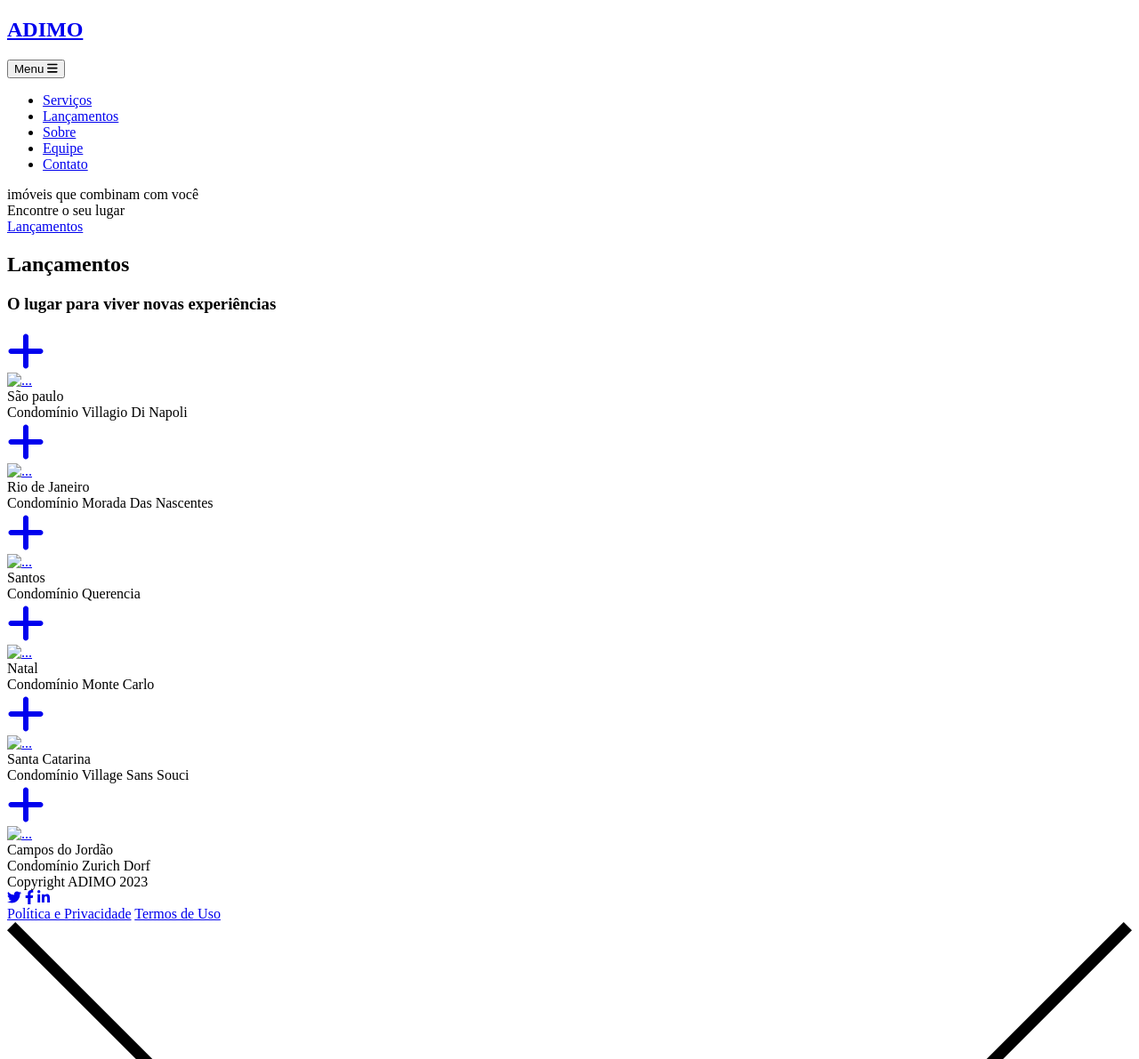
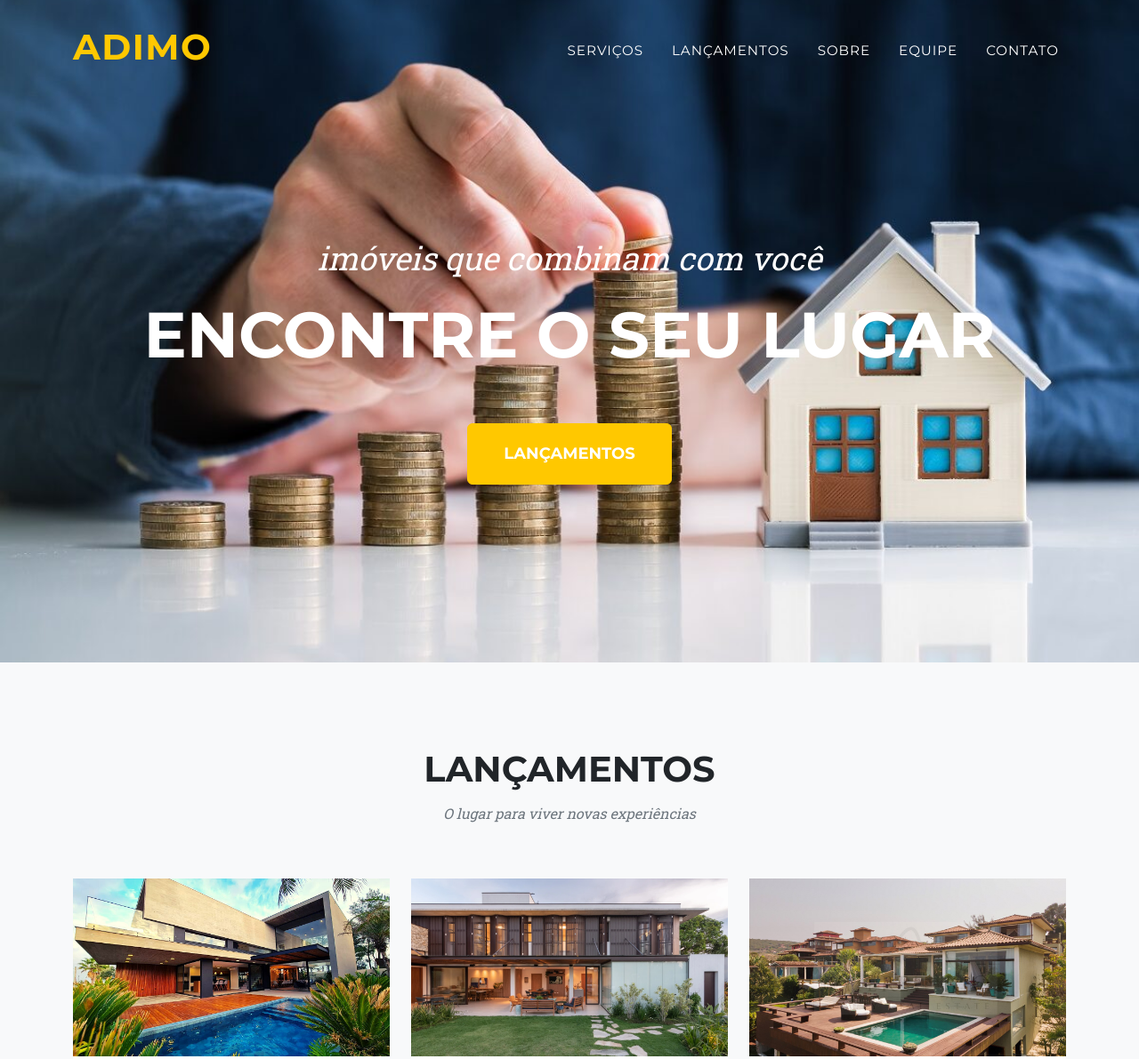
Before and after one commit to juansouzamd/imobiliaria, a plain HTML site: page lancamentos.html in a window 1280 px wide. Shown: the top 1191 px of the page at 89% size. Drawn offline with nearby package versions, Linux system fonts and the light colour scheme; the site is published under a folder, as on GitHub Pages, so addresses that start at the root find nothing.

Commit message:
arrumando paginas

```diff
--- a/contato.html
+++ b/contato.html
@@ -14,8 +14,8 @@
     <link href="https://fonts.googleapis.com/css?family=Montserrat:400,700" rel="stylesheet" type="text/css" />
     <link href="https://fonts.googleapis.com/css?family=Roboto+Slab:400,100,300,700" rel="stylesheet" type="text/css" />
     <!-- CSS-->
-    <link rel="stylesheet" href="/css/styles.css">
-    <link rel="stylesheet" href="/css/main.css">
+    <link rel="stylesheet" href="css/styles.css">
+    <link rel="stylesheet" href="css/main.css">
 </head>
 
 <body id="page-top">
--- a/lancamentos.html
+++ b/lancamentos.html
@@ -14,8 +14,8 @@
     <link href="https://fonts.googleapis.com/css?family=Montserrat:400,700" rel="stylesheet" type="text/css" />
     <link href="https://fonts.googleapis.com/css?family=Roboto+Slab:400,100,300,700" rel="stylesheet" type="text/css" />
     <!-- CSS-->
-    <link rel="stylesheet" href="/css/styles.css">
-    <link rel="stylesheet" href="/css/main.css">
+    <link rel="stylesheet" href="css/styles.css">
+    <link rel="stylesheet" href="css/main.css">
 </head>
 
 <body id="page-top">
@@ -66,7 +66,7 @@
                             <div class="portfolio-hover">
                                 <div class="portfolio-hover-content"><i class="fas fa-plus fa-3x"></i></div>
                             </div>
-                            <img class="img-fluid" src="/assets/img/Lançamentos/casa-luxo-sp.jpg" alt="..." />
+                            <img class="img-fluid" src="assets/img/Lançamentos/casa-luxo-sp.jpg" alt="..." />
                         </a>
                         <div class="portfolio-caption">
                             <div class="portfolio-caption-heading">São paulo</div>
@@ -80,7 +80,7 @@
                             <div class="portfolio-hover">
                                 <div class="portfolio-hover-content"><i class="fas fa-plus fa-3x"></i></div>
                             </div>
-                            <img class="img-fluid" src="/assets/img/Lançamentos/casa-luxo-rj.webp" alt="..." />
+                            <img class="img-fluid" src="assets/img/Lançamentos/casa-luxo-rj.webp" alt="..." />
                         </a>
                         <div class="portfolio-caption">
                             <div class="portfolio-caption-heading">Rio de Janeiro</div>
@@ -94,7 +94,7 @@
                             <div class="portfolio-hover">
                                 <div class="portfolio-hover-content"><i class="fas fa-plus fa-3x"></i></div>
                             </div>
-                            <img class="img-fluid" src="/assets/img/Lançamentos/casa-luxo-santos.jpg" alt="..." />
+                            <img class="img-fluid" src="assets/img/Lançamentos/casa-luxo-santos.jpg" alt="..." />
                         </a>
                         <div class="portfolio-caption">
                             <div class="portfolio-caption-heading">Santos</div>
@@ -108,7 +108,7 @@
                             <div class="portfolio-hover">
                                 <div class="portfolio-hover-content"><i class="fas fa-plus fa-3x"></i></div>
                             </div>
-                            <img class="img-fluid" src="/assets/img/Lançamentos/casa-luxo-natal.webp" alt="..." />
+                            <img class="img-fluid" src="assets/img/Lançamentos/casa-luxo-natal.webp" alt="..." />
                         </a>
                         <div class="portfolio-caption">
                             <div class="portfolio-caption-heading">Natal</div>
@@ -122,7 +122,7 @@
                             <div class="portfolio-hover">
                                 <div class="portfolio-hover-content"><i class="fas fa-plus fa-3x"></i></div>
                             </div>
-                            <img class="img-fluid" src="/assets/img/Lançamentos/casa-luxo-sc.jpg" alt="..." />
+                            <img class="img-fluid" src="assets/img/Lançamentos/casa-luxo-sc.jpg" alt="..." />
                         </a>
                         <div class="portfolio-caption">
                             <div class="portfolio-caption-heading">Santa Catarina</div>
@@ -136,7 +136,7 @@
                             <div class="portfolio-hover">
                                 <div class="portfolio-hover-content"><i class="fas fa-plus fa-3x"></i></div>
                             </div>
-                            <img class="img-fluid" src="/assets/img/Lançamentos/casa-luxo-campos.webp" alt="..." />
+                            <img class="img-fluid" src="assets/img/Lançamentos/casa-luxo-campos.webp" alt="..." />
                         </a>
                         <div class="portfolio-caption">
                             <div class="portfolio-caption-heading">Campos do Jordão</div>
@@ -181,7 +181,7 @@
                             <div class="modal-body">
                                 <h2 class="text-uppercase">Villagio Di Napoli</h2>
                                 <p class="item-intro text-muted">Casa com 4 quartos, 352 m²</p>
-                                <img class="img-fluid d-block mx-auto" src="/assets/img/Lançamentos/casa-luxo-sp.jpg"
+                                <img class="img-fluid d-block mx-auto" src="assets/img/Lançamentos/casa-luxo-sp.jpg"
                                     alt="..." />
                                 <p>Venha conhecer esta deslumbrante casa no Condomínio Villagio di Napoli, localizado em
                                     Valinhos, SP. Com uma arquitetura moderna e acabamentos de alta qualidade, esta casa
@@ -219,7 +219,7 @@
                             <div class="modal-body">
                                 <h2 class="text-uppercase">Morada Das Nascentes</h2>
                                 <p class="item-intro text-muted">Casa com 3 quartos, 285 m²</p>
-                                <img class="img-fluid d-block mx-auto" src="/assets/img/Lançamentos/casa-luxo-rj.webp"
+                                <img class="img-fluid d-block mx-auto" src="assets/img/Lançamentos/casa-luxo-rj.webp"
                                     alt="..." />
                                 <p>O Condomínio Morada das Nascentes é um verdadeiro paraíso residencial que combina
                                     harmoniosamente a tranquilidade da natureza com uma infraestrutura de alto
@@ -261,7 +261,7 @@
                                 <h2 class="text-uppercase">Condomínio Querencia</h2>
                                 <p class="item-intro text-muted">Casa com 3 quartos, 320 m²</p>
                                 <img class="img-fluid d-block mx-auto"
-                                    src="/assets/img/Lançamentos/casa-luxo-santos.jpg" alt="..." />
+                                    src="assets/img/Lançamentos/casa-luxo-santos.jpg" alt="..." />
                                 <p>Esta maravilhosa casa, se destaca por seus ambientes amplos e integrados perfeitos
                                     para o convívio da família, além de ideal para receber amigos. As 3 suítes com
                                     janelas automatizadas no piso superior se destacam pelo excelente aproveitamento de
@@ -300,7 +300,7 @@
                                 <h2 class="text-uppercase">Condomínio Monte Carlo</h2>
                                 <p class="item-intro text-muted">Casa com 2 dormitórios, 180 m²</p>
                                 <img class="img-fluid d-block mx-auto"
-                                    src="/assets/img/Lançamentos/casa-luxo-natal.webp" alt="..." />
+                                    src="assets/img/Lançamentos/casa-luxo-natal.webp" alt="..." />
                                 <p>Uma casa de condomínio espetacular! Começando pelo maravilhoso projeto arquitetônico
                                     desta casa de condomínio. Os ambientes muito bem projetados com aproveitamento
                                     inteligente voltado para o bem-estar de seus moradores, além do excelente
@@ -340,7 +340,7 @@
                             <div class="modal-body">
                                 <h2 class="text-uppercase">Condomínio Village Sans Souci</h2>
                                 <p class="item-intro text-muted">Casa com 3 dormitórios, 267 m²</p>
-                                <img class="img-fluid d-block mx-auto" src="/assets/img/Lançamentos/casa-luxo-sc.jpg"
+                                <img class="img-fluid d-block mx-auto" src="assets/img/Lançamentos/casa-luxo-sc.jpg"
                                     alt="..." />
                                 <p>Esta linda casa é uma referência de aconchego, bom gosto, qualidade de vida e
                                     segurança. Um dos inúmeros pontos que me chamou a atenção nesta casa no Condomínio
@@ -381,7 +381,7 @@
                                 <h2 class="text-uppercase">Condomínio Zurich Dorf</h2>
                                 <p class="item-intro text-muted">Casa com 4 dormitórios à venda, 580 m²</p>
                                 <img class="img-fluid d-block mx-auto"
-                                    src="/assets/img/Lançamentos/casa-luxo-campos.webp" alt="..." />
+                                    src="assets/img/Lançamentos/casa-luxo-campos.webp" alt="..." />
                                 <p>Perfeita em cada detalhe, essa é a pura definição desta casa. Amanhecer com a linda
                                     vista para mata das sacadas das suítes todas as manhãs traz aquela sensação de
                                     tranquilidade e bem-estar. A casa dispõe de 4 amplas suítes com closet, salas
```
Also changed, not shown: equipe.html (+2 -2 lines), servicos.html (+2 -2 lines), sobre.html (+2 -2 lines).
